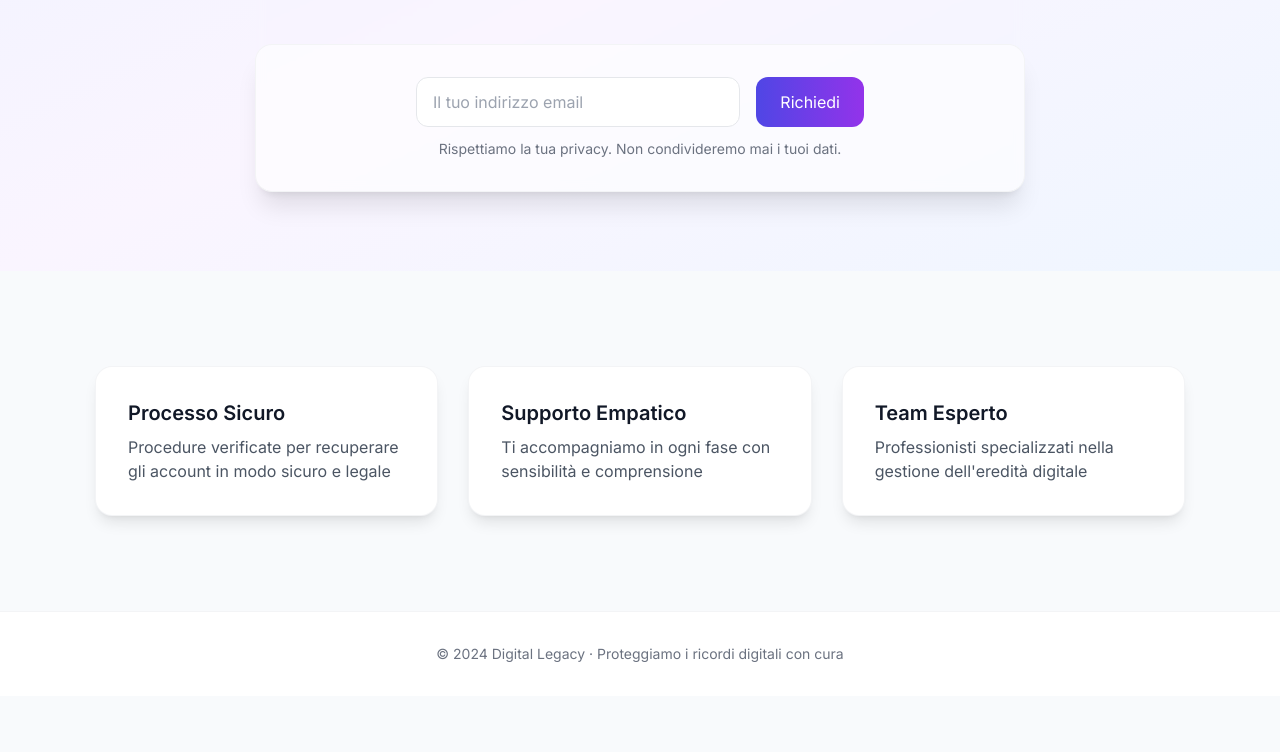
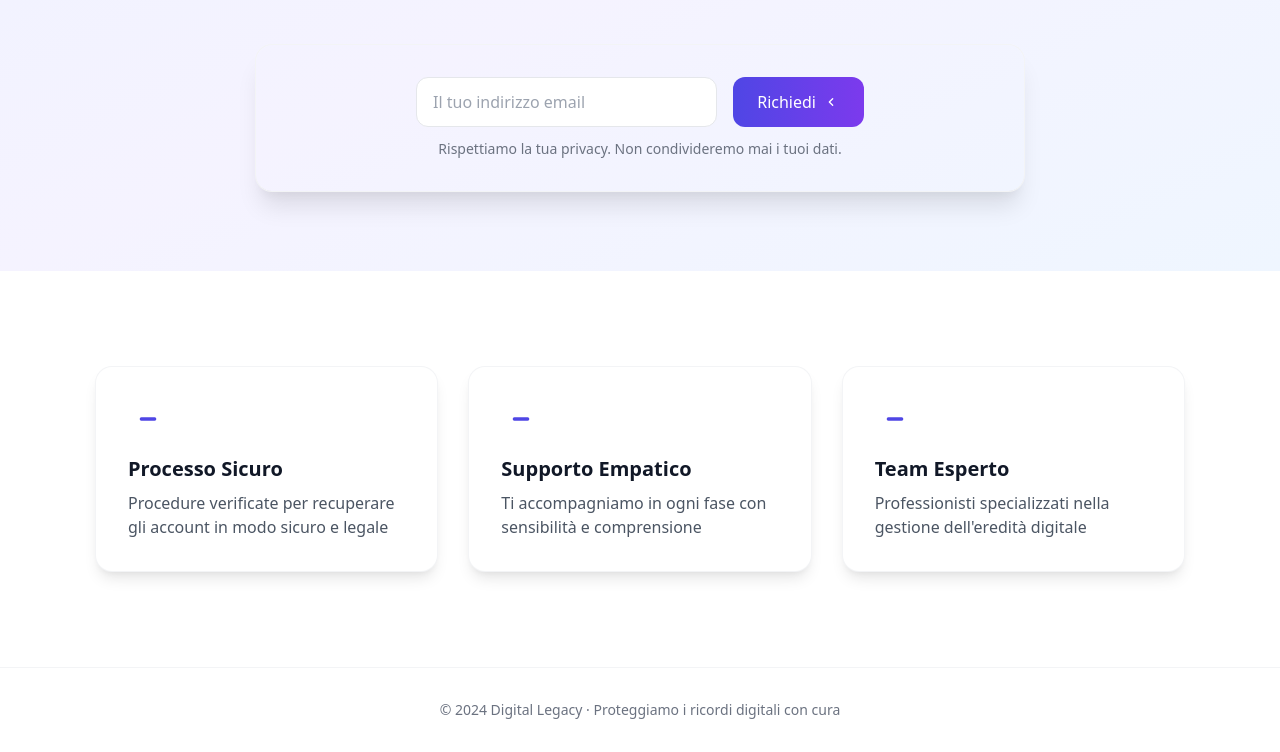
Before and after one commit to Tudoristico/landingpage6, a plain HTML site: page index.html in a window 1280 px wide. Shown: the part 339-1091 px from the top of the page. Before the commit the page ends 1035 px from the top, so only its background shows below. Drawn offline with nearby package versions, Linux system fonts and the light colour scheme.

Commit message:
Update index.html

```diff
--- a/index.html
+++ b/index.html
@@ -3,73 +3,87 @@
 <head>
   <meta charset="UTF-8">
   <meta name="viewport" content="width=device-width, initial-scale=1.0">
-  <title>Guida Digitale per Eredità</title>
-  <link href="https://fonts.googleapis.com/css2?family=Inter:wght@400;500;600&display=swap" rel="stylesheet">
-  <script src="https://cdn.tailwindcss.com"></script>
-  <style>
-    body {
-      font-family: 'Inter', sans-serif;
-    }
-  </style>
+  <title>Guida Gratuita per Elaborare il Lutto Digitale</title>
+  <link href="https://cdn.jsdelivr.net/npm/tailwindcss@2.2.19/dist/tailwind.min.css" rel="stylesheet">
 </head>
 <body class="bg-slate-50">
-  <!-- Hero Section -->
-  <section class="relative overflow-hidden bg-gradient-to-br from-indigo-50 via-purple-50 to-blue-50">
+
+  <!-- Hero Section with Background Gradient -->
+  <div class="relative overflow-hidden bg-gradient-to-br from-indigo-50 via-purple-50 to-blue-50">
+    <div class="absolute inset-0">
+      <div class="absolute inset-y-0 left-1/2 -translate-x-1/2 w-[120%] h-full bg-[radial-gradient(circle_at_center,rgba(120,119,198,0.08),transparent)] blur-2xl"></div>
+    </div>
     <div class="relative max-w-6xl mx-auto px-4 pt-24 pb-20 sm:px-6 lg:px-8">
       <div class="text-center max-w-3xl mx-auto backdrop-blur-sm">
         <span class="inline-flex items-center px-4 py-1.5 rounded-full text-sm font-medium bg-white/40 text-indigo-600 ring-1 ring-indigo-100 backdrop-blur-sm mb-8">
+          <svg class="h-4 w-4 mr-2" fill="none" xmlns="http://www.w3.org/2000/svg" viewBox="0 0 24 24" stroke="currentColor"><path stroke-linecap="round" stroke-linejoin="round" stroke-width="2" d="M13 7l-5 5 5 5"></path></svg>
           Guida gratuita per elaborare il lutto digitale
         </span>
-
         <h1 class="text-5xl font-bold tracking-tight text-gray-900 mb-6">
           Proteggi i ricordi digitali <br />
           <span class="bg-clip-text text-transparent bg-gradient-to-r from-indigo-600 to-purple-600">
             dei tuoi cari
           </span>
         </h1>
-
         <p class="text-xl text-gray-600 mb-12 max-w-2xl mx-auto">
           Ti guidiamo nel recupero e nella gestione degli account digitali di chi non c'è più,
           con rispetto e professionalità
         </p>
-
         <div class="bg-white/60 backdrop-blur-md rounded-2xl p-8 shadow-xl ring-1 ring-gray-100">
-          <form id="email-form" class="max-w-md mx-auto">
+          <form class="max-w-md mx-auto" action="#" method="POST">
             <div class="flex gap-4">
-              <input type="email" id="email-input" placeholder="Il tuo indirizzo email" class="flex-1 px-4 py-3 rounded-xl border border-gray-200 bg-white/80" required />
-              <button type="submit" class="px-6 py-3 bg-gradient-to-r from-indigo-600 to-purple-600 text-white rounded-xl hover:opacity-90 transition-opacity flex items-center">
+              <input
+                type="email"
+                placeholder="Il tuo indirizzo email"
+                class="flex-1 px-4 py-3 rounded-xl border border-gray-200 bg-white/80"
+                required
+              />
+              <button
+                type="submit"
+                class="px-6 py-3 bg-gradient-to-r from-indigo-600 to-purple-600 text-white rounded-xl hover:opacity-90 transition-opacity flex items-center"
+              >
                 Richiedi
+                <svg class="ml-2 h-4 w-4" fill="none" xmlns="http://www.w3.org/2000/svg" viewBox="0 0 24 24" stroke="currentColor"><path stroke-linecap="round" stroke-linejoin="round" stroke-width="2" d="M13 7l-5 5 5 5"></path></svg>
               </button>
             </div>
             <p class="text-sm text-gray-500 mt-3">
               Rispettiamo la tua privacy. Non condivideremo mai i tuoi dati.
             </p>
           </form>
-          <div id="thank-you-message" class="hidden bg-green-50 text-green-700 p-4 rounded-xl">
-            La guida è in arrivo nella tua email ❤️
         </div>
       </div>
     </div>
   </div>
-  </section>
 
   <!-- Features Section -->
-  <section class="max-w-6xl mx-auto px-4 py-24 sm:px-6 lg:px-8">
+  <div class="max-w-6xl mx-auto px-4 py-24 sm:px-6 lg:px-8">
     <div class="grid md:grid-cols-3 gap-8">
-      <div class="p-8 bg-white rounded-2xl shadow-lg ring-1 ring-gray-100">
+      <div class="relative group">
+        <div class="absolute inset-0 bg-gradient-to-r from-indigo-50 to-purple-50 rounded-2xl transform transition-transform group-hover:scale-105 opacity-0 group-hover:opacity-100"></div>
+        <div class="relative p-8 bg-white rounded-2xl shadow-lg ring-1 ring-gray-100 transform transition-transform group-hover:scale-105">
+          <svg class="h-10 w-10 text-indigo-600 mb-4" fill="none" xmlns="http://www.w3.org/2000/svg" viewBox="0 0 24 24" stroke="currentColor"><path stroke-linecap="round" stroke-linejoin="round" stroke-width="2" d="M16 12H8"></path></svg>
           <h3 class="text-xl font-semibold text-gray-900 mb-2">Processo Sicuro</h3>
           <p class="text-gray-600">Procedure verificate per recuperare gli account in modo sicuro e legale</p>
         </div>
-      <div class="p-8 bg-white rounded-2xl shadow-lg ring-1 ring-gray-100">
+      </div>
+      <div class="relative group">
+        <div class="absolute inset-0 bg-gradient-to-r from-indigo-50 to-purple-50 rounded-2xl transform transition-transform group-hover:scale-105 opacity-0 group-hover:opacity-100"></div>
+        <div class="relative p-8 bg-white rounded-2xl shadow-lg ring-1 ring-gray-100 transform transition-transform group-hover:scale-105">
+          <svg class="h-10 w-10 text-indigo-600 mb-4" fill="none" xmlns="http://www.w3.org/2000/svg" viewBox="0 0 24 24" stroke="currentColor"><path stroke-linecap="round" stroke-linejoin="round" stroke-width="2" d="M16 12H8"></path></svg>
           <h3 class="text-xl font-semibold text-gray-900 mb-2">Supporto Empatico</h3>
           <p class="text-gray-600">Ti accompagniamo in ogni fase con sensibilità e comprensione</p>
         </div>
-      <div class="p-8 bg-white rounded-2xl shadow-lg ring-1 ring-gray-100">
+      </div>
+      <div class="relative group">
+        <div class="absolute inset-0 bg-gradient-to-r from-indigo-50 to-purple-50 rounded-2xl transform transition-transform group-hover:scale-105 opacity-0 group-hover:opacity-100"></div>
+        <div class="relative p-8 bg-white rounded-2xl shadow-lg ring-1 ring-gray-100 transform transition-transform group-hover:scale-105">
+          <svg class="h-10 w-10 text-indigo-600 mb-4" fill="none" xmlns="http://www.w3.org/2000/svg" viewBox="0 0 24 24" stroke="currentColor"><path stroke-linecap="round" stroke-linejoin="round" stroke-width="2" d="M16 12H8"></path></svg>
           <h3 class="text-xl font-semibold text-gray-900 mb-2">Team Esperto</h3>
           <p class="text-gray-600">Professionisti specializzati nella gestione dell'eredità digitale</p>
         </div>
       </div>
-  </section>
+    </div>
+  </div>
 
   <!-- Footer -->
   <footer class="bg-white border-t border-gray-100">
@@ -80,12 +94,5 @@
     </div>
   </footer>
 
-  <script>
-    document.getElementById('email-form').addEventListener('submit', function(e) {
-      e.preventDefault();
-      document.getElementById('thank-you-message').classList.remove('hidden');
-      document.getElementById('email-form').classList.add('hidden');
-    });
-  </script>
 </body>
 </html>
```
Lines whose indentation alone changed are shown as unchanged.
